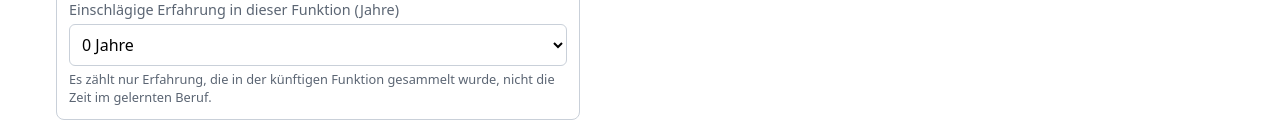
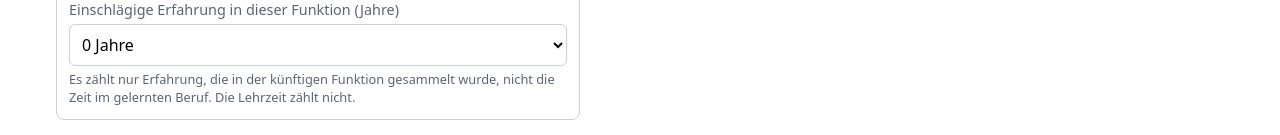
Before and after one commit to jan-stiller-del/Hotel, a plain HTML site: page lohnsystem/hr.html in a window 1280 px wide. Shown: the part 570-705 px from the top of the page. Drawn offline with Linux system fonts and the light colour scheme.

Commit message:
docs: Hilfetext Erfahrung ergänzt, Lehrzeit zählt nicht
Co-Authored-By: Claude Sonnet 5.5 <noreply@anthropic.com>

```diff
--- a/lohnsystem/hr.html
+++ b/lohnsystem/hr.html
@@ -32,7 +32,7 @@
       <div class="feld"><label for="funktion">Funktion im Waldhaus (neue Stelle)</label><select id="funktion"></select><p class="hilfe" id="funktionsbereich"></p>
         <p id="anerkennung" class="anerkennung offen" role="status" aria-live="polite"></p></div>
       <div class="feld"><label for="sonderfall">Sonderfall</label><select id="sonderfall"></select></div>
-      <div class="feld"><label for="erfahrung">Einschlägige Erfahrung in dieser Funktion (Jahre)</label><select id="erfahrung"></select><p class="hilfe">Es zählt nur Erfahrung, die in der künftigen Funktion gesammelt wurde, nicht die Zeit im gelernten Beruf.</p></div>
+      <div class="feld"><label for="erfahrung">Einschlägige Erfahrung in dieser Funktion (Jahre)</label><select id="erfahrung"></select><p class="hilfe">Es zählt nur Erfahrung, die in der künftigen Funktion gesammelt wurde, nicht die Zeit im gelernten Beruf. Die Lehrzeit zählt nicht.</p></div>
       <div class="feld" id="sprachenWrap">
         <span class="feldname" id="sprachenTitel">Sprachen (nur bei Gästekontakt)</span>
         <div id="sprachenListe" role="group" aria-labelledby="sprachenTitel"></div>
```
